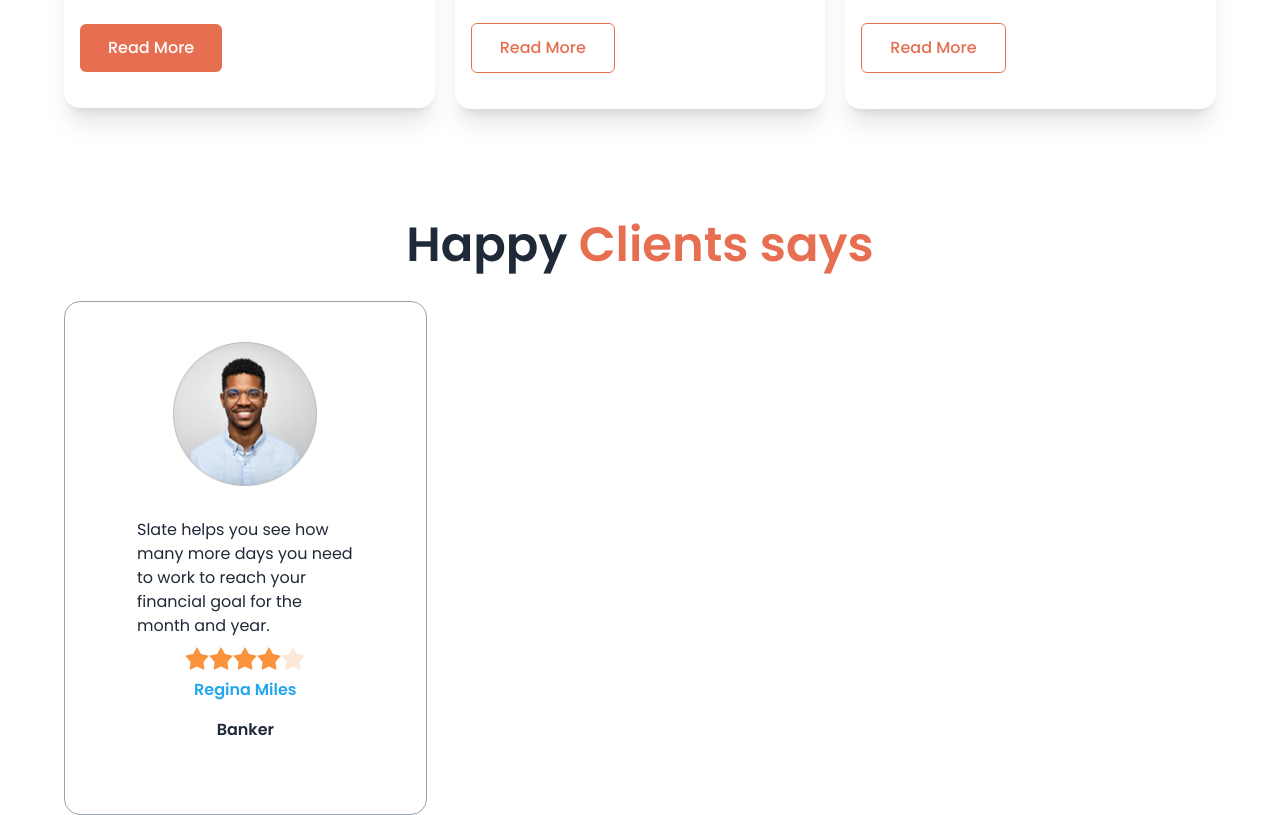
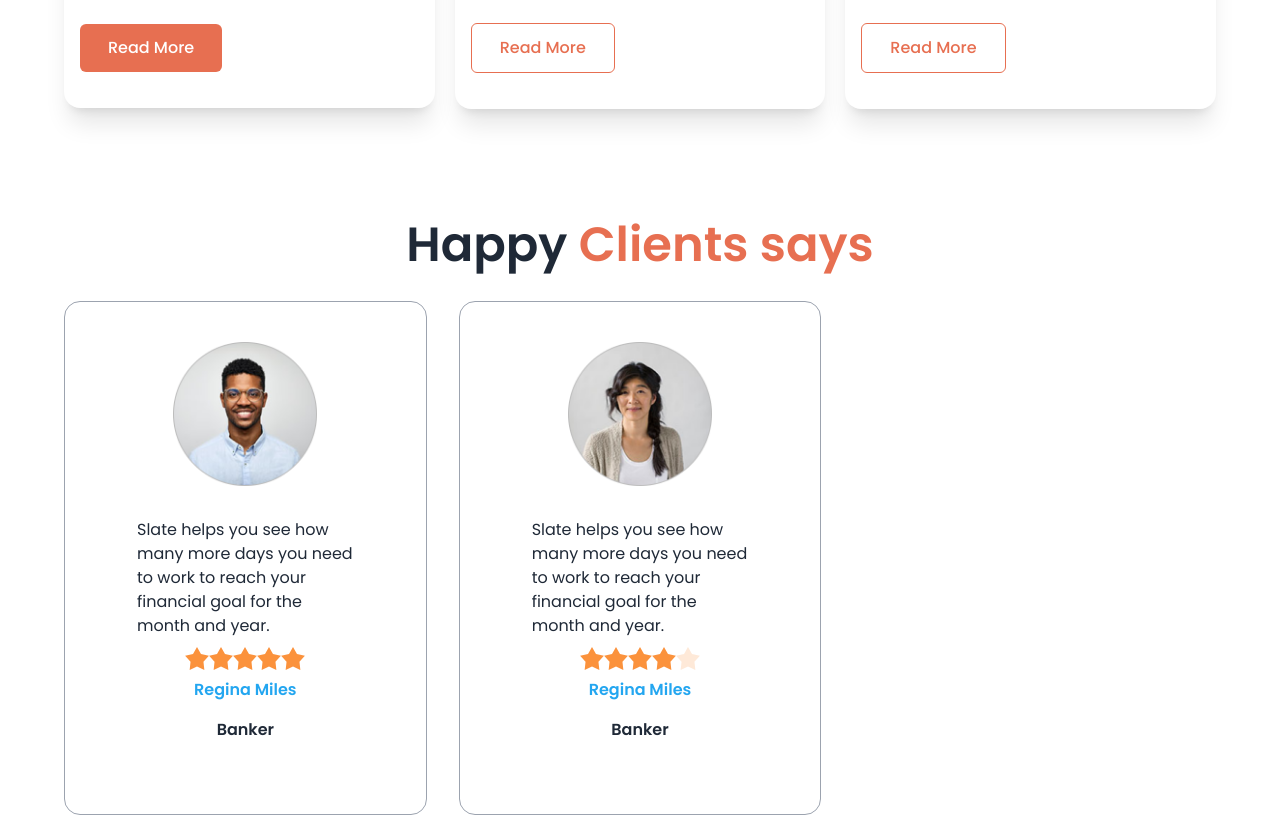
Before and after one commit to MaharobHossain/Biker-zone-website-by-Programming-hero, a plain HTML site: page index.html in a window 1280 px wide. Shown: the part 1592-2407 px from the top of the page. Drawn offline with nearby package versions, Linux system fonts and the light colour scheme.

Commit message:
Happy Client card 2 complete and othere something

```diff
--- a/index.html
+++ b/index.html
@@ -252,6 +252,7 @@
                     <h1 class="lg:text-5xl text-4xl px-10 py-8 font-semibold text-center">Happy <span class="text-[#E76F51]">Clients says</span></h1>
 
                     <div class="grid grid-cols-3 gap-8">
+
                         <!-- Client Card 1 -->
                         <div class="card bg-base-100  p-10 border border-gray-400">
                             <figure>
@@ -283,9 +284,45 @@
 
 
 
+
+                                                  <!-- Client Card 2 -->
+                        <div class="card bg-base-100  p-10 border border-gray-400">
+                            <figure>
+                              <img class="w-36" src="images/others/user-2.png"
+                                alt="Shoes" />
+                            </figure>
+                            <div class="card-body">
+                              <p>Slate helps you see how
+                                many more days you need
+                                to work to reach your financial
+                                goal for the month and year.</p>
+
+
+                                <div class="rating justify-center">
+                                    <input type="radio" name="rating-2" class="mask mask-star-2 bg-orange-400" />
+                                    <input type="radio" name="rating-2" class="mask mask-star-2 bg-orange-400"/>
+                                    <input type="radio" name="rating-2" class="mask mask-star-2 bg-orange-400" />
+                                    <input type="radio" name="rating-2" class="mask mask-star-2 bg-orange-400"
+                                    checked="checked" />
+                                    <input type="radio" name="rating-2" class="mask mask-star-2 bg-orange-400" />
+                                  </div>
+
+                                    <div class="text-center space-y-4">
+                                        <h4 class="text-base font-semibold text-[#23A6F0]">Regina Miles</h4>
+                                        <p class="font-semibold">Banker</p>
+                                    </div>
+                            </div>
+                          </div>
+
+
+
+
+
+
+
+
                     </div>
-
-                  </section>
+                </section>
 
 
     </main>
```
